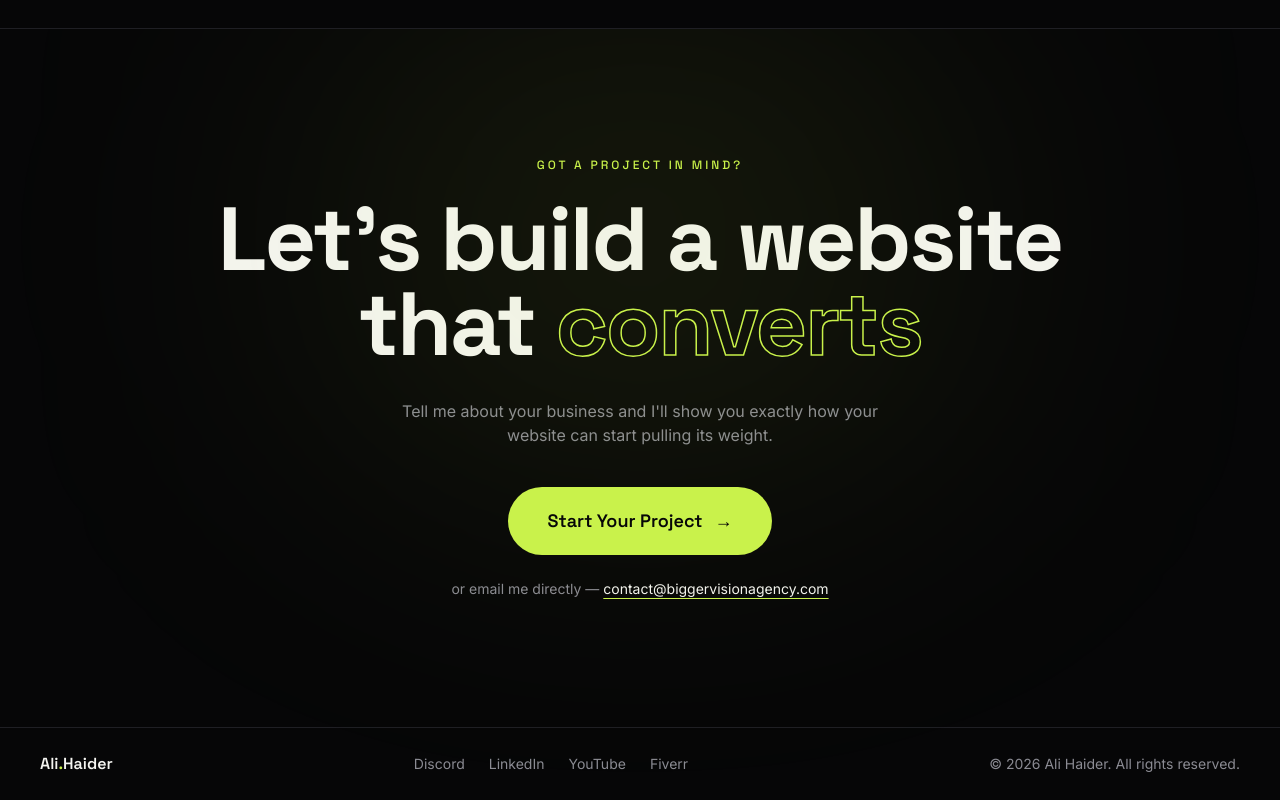
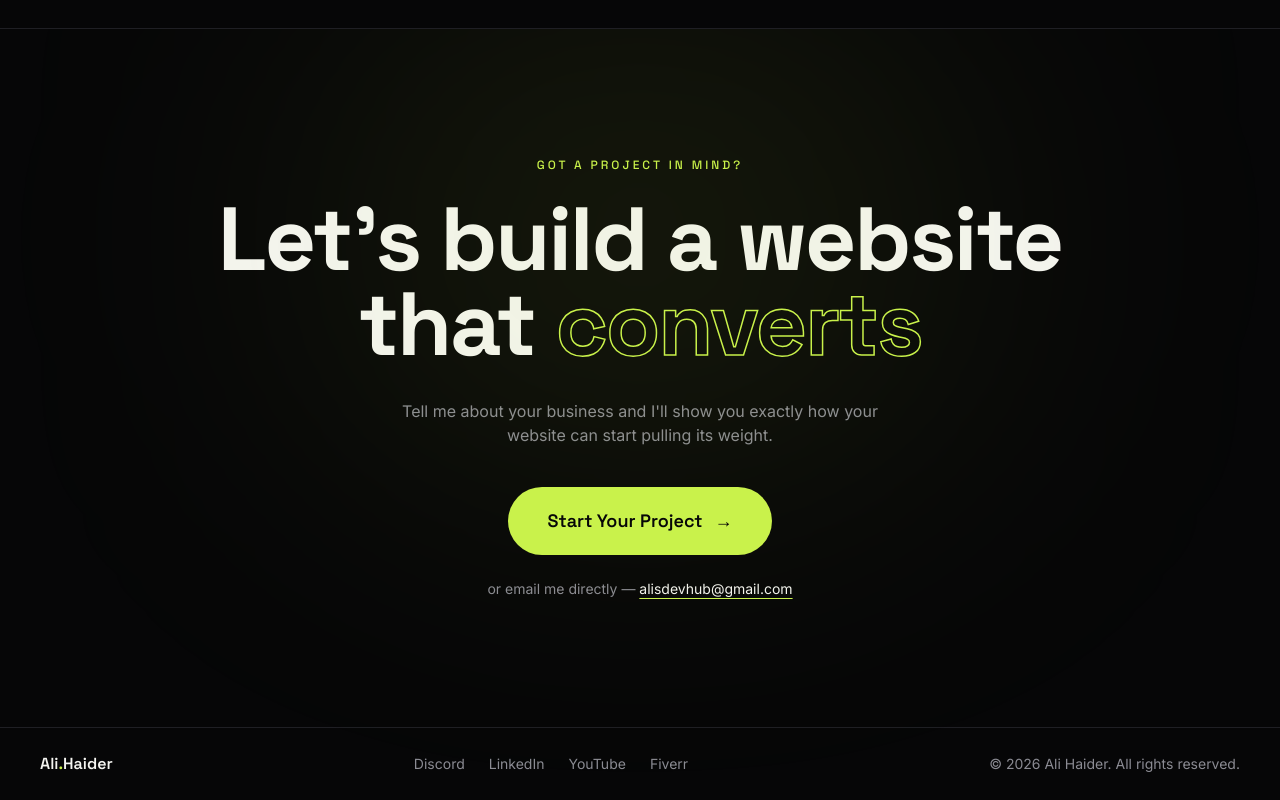
Before and after one commit to alihaider-dev/MY-Portfolio-Site, a React (Vite) app: page / in a window 1280 px wide. Shown: the part 7800-8600 px from the top of the page. Built offline with nearby package versions, Linux system fonts and the light colour scheme.

Commit message:
Email Update

```diff
--- a/src/data/site.js
+++ b/src/data/site.js
@@ -2,7 +2,7 @@
 export const site = {
   name: "Ali Haider",
   role: "WordPress Expert",
-  email: "contact@biggervisionagency.com",
+  email: "alisdevhub@gmail.com",
   headlineTop: "WordPress Websites",
   headlineAccent: "That Convert",
   subheadline:
```
